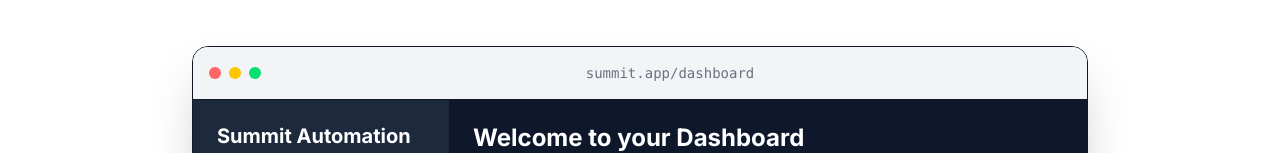
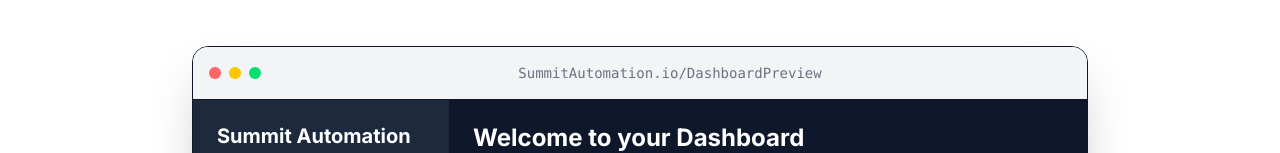
Before and after one commit to Summit-Automation/Summit-Site, a Next.js app: page / in a window 1280 px wide. Shown: the part 518-671 px from the top of the page. Built offline with nearby package versions, Linux system fonts and the light colour scheme.

Commit message:
dashboard preview update

```diff
--- a/src/components/SummitDashboardPreview.tsx
+++ b/src/components/SummitDashboardPreview.tsx
@@ -162,7 +162,7 @@ const SummitDashboardPreview = () => {
         <div className="w-3 h-3 bg-yellow-400 rounded-full"></div>
         <div className="w-3 h-3 bg-green-400 rounded-full"></div>
         <div className="flex-1 text-center text-sm text-gray-500 font-mono">
-          summit.app/dashboard
+          SummitAutomation.io/DashboardPreview
         </div>
       </div>
 
```
